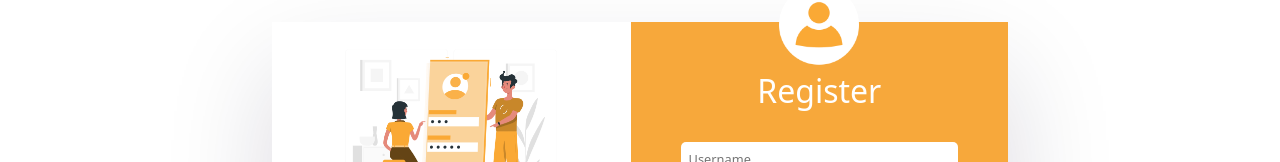
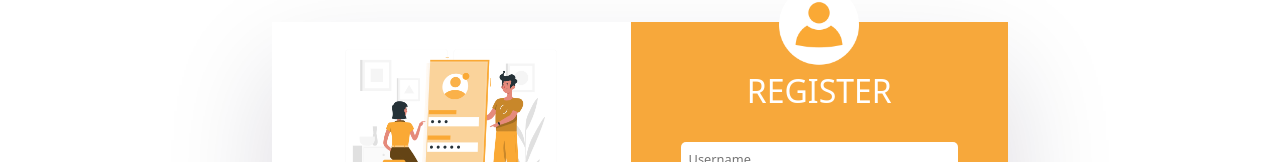
Before and after one commit to iaabrar16/choltourdei, a React (Create React App) app in the folder frontend/: page /register in a window 1280 px wide. Shown: the part 208-370 px from the top of the page. Built offline with nearby package versions, Linux system fonts and the light colour scheme; a web font is replaced by a local one.

Commit message:
Register

```diff
--- a/frontend/src/pages/Register.jsx
+++ b/frontend/src/pages/Register.jsx
@@ -56,7 +56,7 @@ const Register = () => {
                         <div className="user">
                            <img src={userIcon} alt="" />
                         </div>
-                        <h2>Register</h2>
+                        <h2>REGISTER</h2>
 
                         <Form onSubmit={handleClick}>
                            <FormGroup>
```
